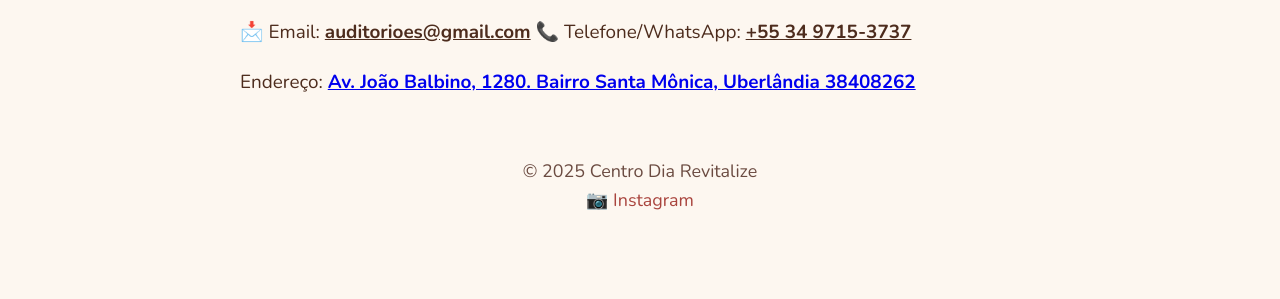
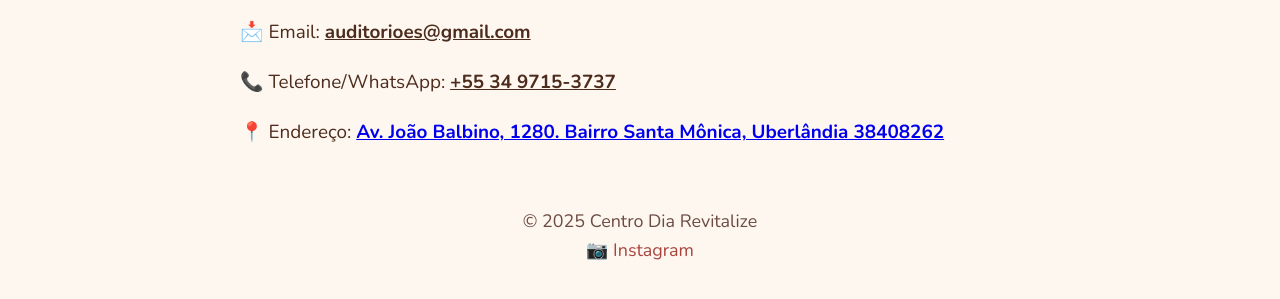
Before and after one commit to centro-revitalize/Revitalize, a plain HTML site: page contato.html in a window 1280 px wide. Shown: the part 263-562 px from the top of the page. Drawn offline with nearby package versions, Linux system fonts and the light colour scheme.

Commit message:
emoji endereco

```diff
--- a/contato.html
+++ b/contato.html
@@ -32,13 +32,15 @@
   <p>
   📩 Email:
     <strong><u>auditorioes@gmail.com</u></strong>
+  </p>
 
+  <p>
     📞 Telefone/WhatsApp:
     <strong><u>+55 34 9715-3737</u></strong>
   </p>
 
   <p>
-  Endereço:
+  📍 Endereço:
   <a href="https://www.google.com/maps/place/Av.+João+Balbino,+1280,+Uberlândia" target="_blank">
   <strong>Av. João Balbino, 1280. Bairro Santa Mônica, Uberlândia 38408262</strong>
   </a>
```
